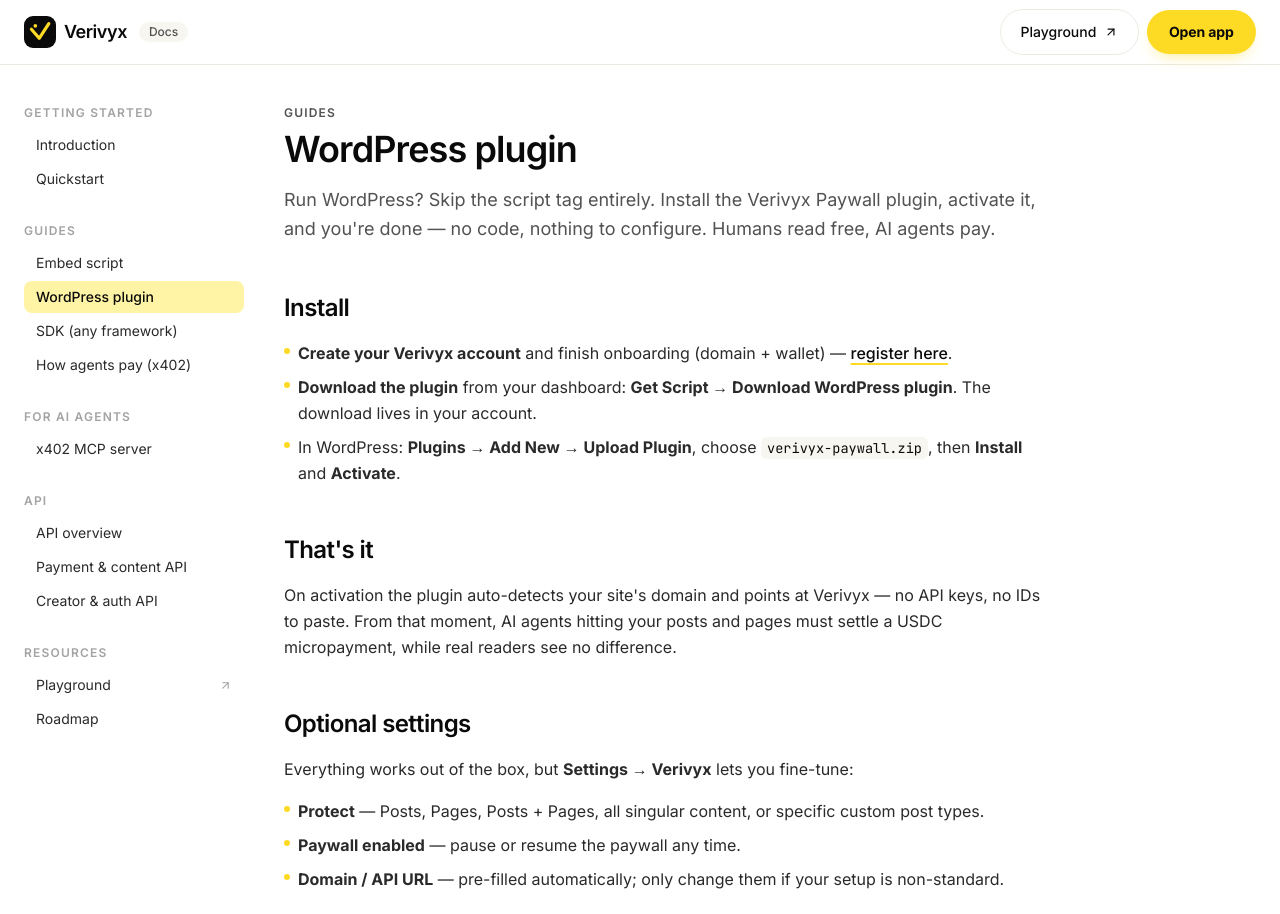
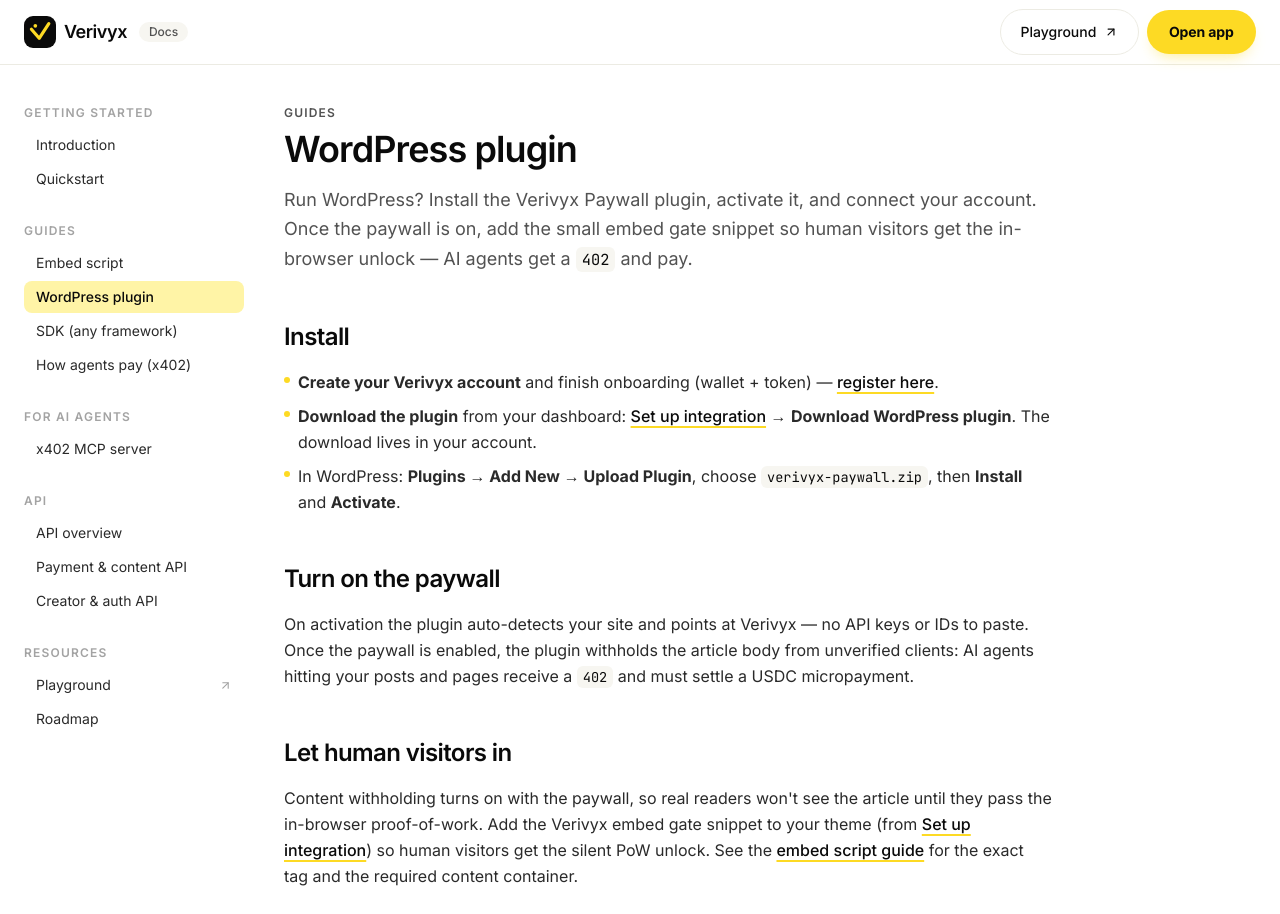
Before and after one commit to VerivyX/verivyx-monorepo, a Next.js app in the folder web/: page /docs/wordpress in a window 1280 px wide. Shown: the top 914 px of the page. Built offline with nearby package versions, Linux system fonts and the light colour scheme.

Commit message:
docs(web): fix stale docs — MCP Stellar-only live, token-only onboarding, WordPress/embed accuracy, nav labels

```diff
--- a/web/src/app/docs/embed/page.tsx
+++ b/web/src/app/docs/embed/page.tsx
@@ -42,8 +42,25 @@
       <Ul>
         <Li>Add the tag <strong>once per domain</strong>, not once per page — it applies to your whole property.</Li>
         <Li>Place it just before the closing <C>{'</body>'}</C> tag.</Li>
-        <Li>Get the exact, pre-filled snippet from <strong>Dashboard → Get Script</strong>.</Li>
+        <Li>Get the exact, pre-filled snippet from <A href="/dashboard/integrations">Set up integration</A>.</Li>
       </Ul>
+
+      <H2 id="container">Required content container</H2>
+      <P>
+        The gate hydrates the real article into an element with the id <C>vx-article</C>. Wrap the content
+        you want to protect in that container — if no element with <C>id=&quot;vx-article&quot;</C> exists,
+        the hydrate script silently no-ops and verified humans never see the body.
+      </P>
+      <CodeBlock
+        lang="html"
+        code={`<article id="vx-article">
+  <!-- your article body -->
+</article>`}
+      />
+      <Note>
+        Only one <C>#vx-article</C> element is needed, on the pages you protect. The server fills it in for
+        verified humans; for agents it stays withheld and the origin returns <C>402</C>.
+      </Note>
 
       <H2 id="behavior">What it does</H2>
       <Ul>
--- a/web/src/app/docs/mcp/page.tsx
+++ b/web/src/app/docs/mcp/page.tsx
@@ -17,7 +17,7 @@
 
 const TOOL_CALL = `→ pay_for_resource("https://api.example.com/report")
 
-  chain         solana:devnet
+  chain         stellar:testnet
   resource      0.010 USDC
   service fee   0.001 USDC  → Verivyx
   status        200 OK · paid ✓`;
@@ -28,8 +28,8 @@
       <p className="text-xs font-semibold uppercase tracking-widest text-[var(--color-ink-500)]">For AI agents</p>
       <h1 className="mt-2 text-4xl font-semibold tracking-tight">x402 MCP server</h1>
       <Lead>
-        One MCP connection that lets any AI agent pay for any x402-protected resource — across Stellar,
-        Base, and Solana — without ever holding a private key.
+        One MCP connection that lets any AI agent pay for any x402-protected resource on Stellar —
+        non-custodially, without ever holding a private key.
       </Lead>
 
       <Note>
@@ -57,10 +57,14 @@
       <H2 id="chains">Supported chains</H2>
       <P>Payments settle in USDC. The MCP auto-selects the chain the resource advertises.</P>
       <Ul>
-        <Li><strong>Stellar</strong> — Soroban USDC, ~5s settlement.</Li>
-        <Li><strong>Base</strong> — EVM USDC via EIP-3009 (gasless for the payer).</Li>
-        <Li><strong>Solana</strong> — SPL USDC, sub-second settlement.</Li>
+        <Li><strong>Stellar</strong> — Soroban USDC, ~5s settlement. The live, non-custodial rail today.</Li>
+        <Li><strong>Base</strong> — EVM USDC via EIP-3009 (gasless for the payer). Planned / opt-in.</Li>
+        <Li><strong>Solana</strong> — SPL USDC, sub-second settlement. Planned / opt-in.</Li>
       </Ul>
+      <P>
+        Stellar is the default and only non-custodial rail enabled by default. Base and Solana are
+        implemented but disabled unless explicitly opted in, and run custodially for now.
+      </P>
 
       <H2 id="tools">Tools</H2>
       <Ul>
--- a/web/src/app/docs/quickstart/page.tsx
+++ b/web/src/app/docs/quickstart/page.tsx
@@ -16,16 +16,16 @@
       <H2 id="account">1. Create your account</H2>
       <P>
         <A href="/register">Register</A> with your email and a password. We send a verification link —
-        click it to activate your account, then log in. (Wallet and domain come next, not at signup.)
+        click it to activate your account, then log in. (Wallet and pricing come next, not at signup.)
       </P>
 
-      <H2 id="onboarding">2. Connect your domain and wallet</H2>
+      <H2 id="onboarding">2. Set your payout wallet and price</H2>
       <P>
-        On first login you&apos;ll complete a short setup wizard:
+        On first login you&apos;ll complete a short setup wizard — no domain, no DNS:
       </P>
       <Ul>
-        <Li><strong>Domain</strong> — the site whose content agents will pay to access, e.g. <C>your-blog.com</C>.</Li>
-        <Li><strong>Stellar wallet</strong> — paste an existing <C>G…</C> address or generate a fresh testnet one. USDC from agents settles straight here.</Li>
+        <Li><strong>Payout wallet</strong> — paste an existing Stellar <C>G…</C> address or generate a fresh testnet one. USDC from agents settles straight here.</Li>
+        <Li><strong>Price</strong> — set the USDC amount an agent pays per request. You can change it any time.</Li>
       </Ul>
 
       <H2 id="trustline">3. Activate your USDC wallet</H2>
@@ -40,8 +40,8 @@
 
       <H2 id="embed">4. Add the script tag</H2>
       <P>
-        In the dashboard, open <strong>Get Script</strong> and copy your pre-configured tag. It looks like
-        this — paste it once per domain, just before <C>{'</body>'}</C>:
+        In the dashboard, open <A href="/dashboard/integrations">Set up integration</A> and copy your
+        pre-configured tag. It looks like this — paste it once per site, just before <C>{'</body>'}</C>:
       </P>
       <CodeBlock
         lang="html"
--- a/web/src/app/docs/roadmap/page.tsx
+++ b/web/src/app/docs/roadmap/page.tsx
@@ -19,11 +19,13 @@
           {
             icon: <Boxes className="h-5 w-5" />,
             title: 'Verivyx MCP Server',
+            status: 'Live (early access)',
             body: 'A first-party Model Context Protocol server so agents like Claude can discover Verivyx-protected resources and settle payments natively — no glue code.',
           },
           {
             icon: <Code2 className="h-5 w-5" />,
             title: 'Developer SDK',
+            status: 'Coming soon',
             body: 'A drop-in TypeScript SDK to add x402 payments to your own agent in a few lines — handle the 402, sign the USDC transfer, retry, done.',
           },
         ].map((c) => (
@@ -33,7 +35,7 @@
                 {c.icon}
               </span>
               <span className="tag-chip bg-[var(--color-stellar-violet-soft)] text-[var(--color-ink-900)]">
-                Coming soon
+                {c.status}
               </span>
             </div>
             <h3 className="mt-5 text-lg font-semibold">{c.title}</h3>
--- a/web/src/app/docs/wordpress/page.tsx
+++ b/web/src/app/docs/wordpress/page.tsx
@@ -11,22 +11,32 @@
       <p className="text-xs font-semibold uppercase tracking-widest text-[var(--color-ink-500)]">Guides</p>
       <h1 className="mt-2 text-4xl font-semibold tracking-tight">WordPress plugin</h1>
       <Lead>
-        Run WordPress? Skip the script tag entirely. Install the Verivyx Paywall plugin, activate it, and
-        you&apos;re done — no code, nothing to configure. Humans read free, AI agents pay.
+        Run WordPress? Install the Verivyx Paywall plugin, activate it, and connect your account. Once the
+        paywall is on, add the small embed gate snippet so human visitors get the in-browser unlock — AI
+        agents get a <C>402</C> and pay.
       </Lead>
 
       <H2 id="install">Install</H2>
       <Ul>
-        <Li><strong>Create your Verivyx account</strong> and finish onboarding (domain + wallet) — <A href="/register">register here</A>.</Li>
-        <Li><strong>Download the plugin</strong> from your dashboard: <strong>Get Script → Download WordPress plugin</strong>. The download lives in your account.</Li>
+        <Li><strong>Create your Verivyx account</strong> and finish onboarding (wallet + token) — <A href="/register">register here</A>.</Li>
+        <Li><strong>Download the plugin</strong> from your dashboard: <A href="/dashboard/integrations">Set up integration</A> → <strong>Download WordPress plugin</strong>. The download lives in your account.</Li>
         <Li>In WordPress: <strong>Plugins → Add New → Upload Plugin</strong>, choose <C>verivyx-paywall.zip</C>, then <strong>Install</strong> and <strong>Activate</strong>.</Li>
       </Ul>
 
-      <H2 id="done">That&apos;s it</H2>
+      <H2 id="done">Turn on the paywall</H2>
       <P>
-        On activation the plugin auto-detects your site&apos;s domain and points at Verivyx — no API keys, no
-        IDs to paste. From that moment, AI agents hitting your posts and pages must settle a USDC
-        micropayment, while real readers see no difference.
+        On activation the plugin auto-detects your site and points at Verivyx — no API keys or IDs to paste.
+        Once the paywall is enabled, the plugin withholds the article body from unverified clients: AI agents
+        hitting your posts and pages receive a <C>402</C> and must settle a USDC micropayment.
+      </P>
+
+      <H2 id="human-gate">Let human visitors in</H2>
+      <P>
+        Content withholding turns on with the paywall, so real readers won&apos;t see the article until they
+        pass the in-browser proof-of-work. Add the Verivyx embed gate snippet to your theme (from{' '}
+        <A href="/dashboard/integrations">Set up integration</A>) so human visitors get the silent PoW unlock.
+        See the <A href="/docs/embed">embed script guide</A> for the exact tag and the required content
+        container.
       </P>
 
       <H2 id="optional">Optional settings</H2>
@@ -40,8 +50,10 @@
       </Ul>
 
       <Note>
-        The plugin injects the same Verivyx gate the script tag would — so the underlying behavior (silent
-        human check, 402 for agents, on-chain settlement) is identical. See <A href="/docs/x402">How agents pay</A>.
+        The plugin handles server-side content withholding and the <C>402</C> for agents, but it does not
+        inject the client gate script — it shows you the embed snippet to copy into your theme. Add that
+        snippet so human visitors get the silent PoW unlock. See <A href="/docs/embed">the embed script guide</A>{' '}
+        and <A href="/docs/x402">How agents pay</A>.
       </Note>
 
       <div className="mt-12 border-t border-[var(--color-cream-200)] pt-6">
```
